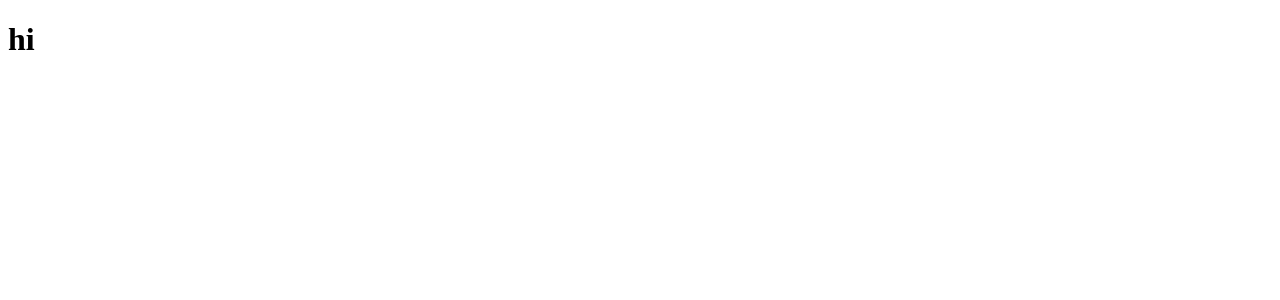
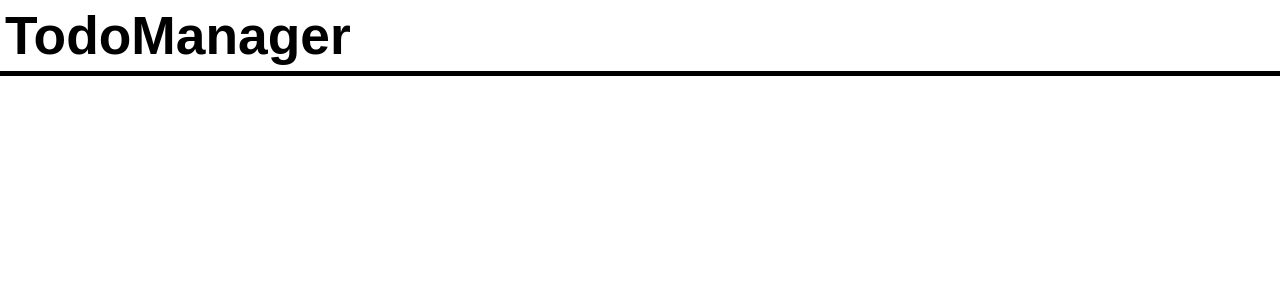
Before and after one commit to W1nd0w55/TodoManager, a React (Vite) app in the folder frontend/: page / in a window 1280 px wide. Shown: the top 300 px of the page. Built offline with nearby package versions, Linux system fonts and the light colour scheme.

Commit message:
added top bar + moved around

```diff
--- a/frontend/src/App.tsx
+++ /dev/null
@@ -1,3 +0,0 @@
-export default () => {
-	return <h1>hi</h1>;
-};
--- /dev/null
+++ b/frontend/src/components/TopBar.tsx
@@ -0,0 +1,7 @@
+export default () => {
+    return (
+        <div id="top-bar">
+            <h1>TodoManager</h1>
+        </div>
+    );
+};
--- /dev/null
+++ b/frontend/src/css/main.css
@@ -0,0 +1,15 @@
+body {
+    font-size: 20pt;
+    font-family: sans-serif;
+    margin: 0px;
+}
+
+#top-bar {
+    border-bottom: 5px solid black;
+    /*width: 100vw;*/
+    padding: 5px;
+}
+
+h1 {
+    margin: 0px;
+}
--- a/frontend/src/main.tsx
+++ b/frontend/src/main.tsx
@@ -1,10 +1,10 @@
 import { StrictMode } from 'react';
 import { createRoot } from 'react-dom/client';
 import { createBrowserRouter, RouterProvider } from 'react-router-dom'
-import App from './App.tsx';
+import Index from './pages/Index.tsx';
 
 const router = createBrowserRouter([
-	{ path: '/', element: <App /> }
+	{ path: '/', element: <Index /> }
 ]);
 
 createRoot(document.getElementById('root')!).render(
--- /dev/null
+++ b/frontend/src/pages/Index.tsx
@@ -0,0 +1,6 @@
+import TopBar from '../components/TopBar.tsx';
+import '../css/main.css'
+
+export default () => {
+	return <TopBar />;
+};
```
